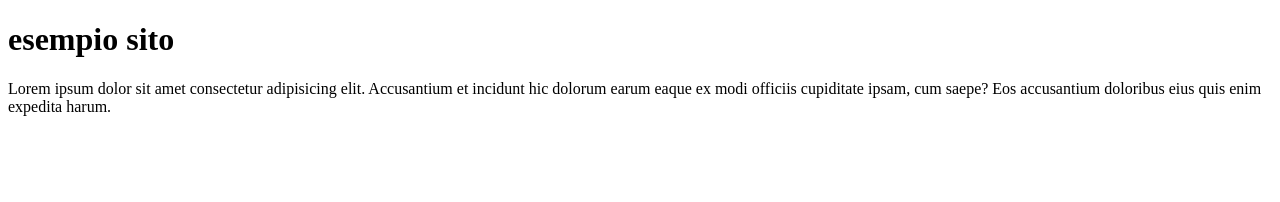
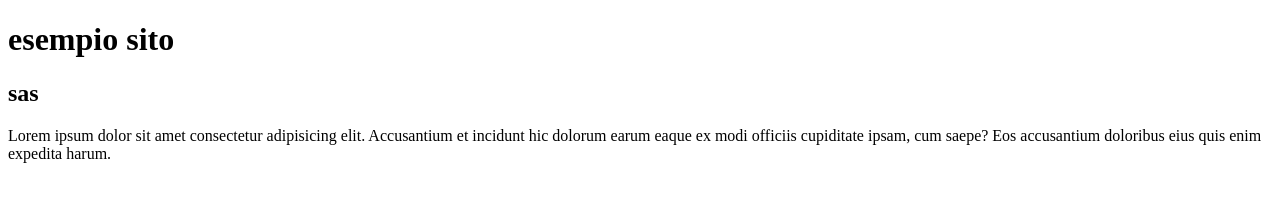
Before and after one commit to SimoneMonzardo/testWeb, a plain HTML site: page index.html in a window 1280 px wide. Drawn offline with Linux system fonts and the light colour scheme.

Commit message:
modified index

```diff
--- a/index.html
+++ b/index.html
@@ -8,6 +8,7 @@
 </head>
 <body>
     <h1>esempio sito</h1>
+    <h2>sas</h2>
     <p>Lorem ipsum dolor sit amet consectetur adipisicing elit. Accusantium et incidunt hic dolorum earum eaque ex modi officiis cupiditate ipsam, cum saepe? Eos accusantium doloribus eius quis enim expedita harum.</p>
 </body>
 </html>
```
